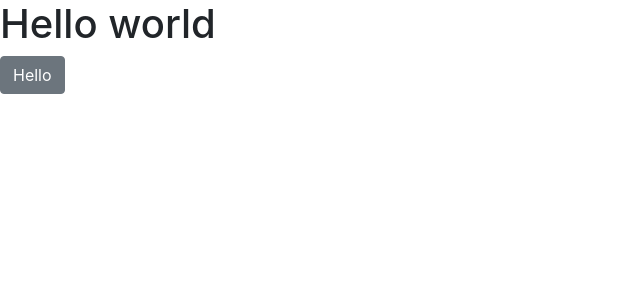
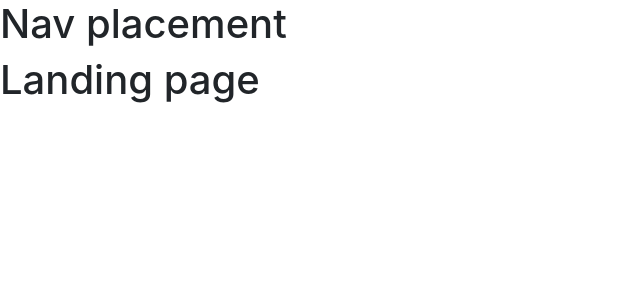
Before and after one commit to HuangStanley050/didactic-adventure, a React app: page / in a window 1280 px wide. Shown: the top 300 px of the page, without its empty margins (0-640 px from the left). Built offline with nearby package versions, Linux system fonts and the light colour scheme; the HTML template or start-up script is replaced by a standard one.

Commit message:
set up three routes for the app

```diff
--- a/package.json
+++ b/package.json
@@ -6,7 +6,7 @@
   "scripts": {
     "dev:build-server": "webpack --mode=development --config webpack.server.js --watch",
     "dev:build-client": "webpack --mode=development --config webpack.client.js --watch",
-    "dev:server": "nodemon --watch build --exec \"node build/bundle.js\"",
+    "dev:server": "nodemon --watch build --watch public --exec \"node build/bundle.js\"",
     "dev": "npm-run-all --parallel dev:* "
   },
   "keywords": [],
@@ -19,6 +19,8 @@
     "core-js": "^3.6.4",
     "express": "^4.17.1",
     "passport": "^0.4.1",
+    "passport-google-oauth20": "^2.0.0",
+    "passport-twitter": "^1.0.4",
     "react": "^16.12.0",
     "react-dom": "^16.12.0",
     "react-redux": "^7.2.0",
--- a/src/client/App.js
+++ b/src/client/App.js
@@ -1,13 +1,17 @@
 import React from "react";
 import { Button } from "reactstrap";
+import { renderRoutes } from "react-router-config";
 
-const App = () => {
+const App = ({ route }) => {
   return (
     <div>
-      <h1>Hello world</h1>
-      <Button>Hello</Button>
+      <h1>Nav placement</h1>
+
+      {renderRoutes(route.routes)}
     </div>
   );
 };
 
-export default App;
+export default {
+  component: App
+};
--- a/src/client/index.js
+++ b/src/client/index.js
@@ -4,12 +4,16 @@ import "bootstrap/dist/css/bootstrap.min.css";
 import "./index.css";
 import React from "react";
 import ReactDOM from "react-dom";
-import App from "./App";
-//import { BrowserRouter } from "react-router-dom";
+
+import { BrowserRouter } from "react-router-dom";
 //import { Provider } from "react-redux";
-//import { renderRoutes } from "react-router-config";
-//import Routes from "./Routes";
+import { renderRoutes } from "react-router-config";
+import Routes from "../shared/Routes";
 //import store from "./setupStore";
-const app = <App />;
+const app = (
+  <BrowserRouter>
+    <div>{renderRoutes(Routes)}</div>
+  </BrowserRouter>
+);
 
 ReactDOM.hydrate(app, document.getElementById("root"));
--- /dev/null
+++ b/src/client/pages/Anime.js
@@ -0,0 +1,9 @@
+import React from "react";
+
+const Anime = () => {
+  return <h1>Anime page</h1>;
+};
+
+export default {
+  component: Anime
+};
--- /dev/null
+++ b/src/client/pages/Auth.js
@@ -0,0 +1,9 @@
+import React from "react";
+
+const Auth = () => {
+  return <h1>Auth page</h1>;
+};
+
+export default {
+  component: Auth
+};
--- /dev/null
+++ b/src/client/pages/Landing.js
@@ -0,0 +1,9 @@
+import React from "react";
+
+const Landing = () => {
+  return <h1>Landing page</h1>;
+};
+
+export default {
+  component: Landing
+};
--- /dev/null
+++ b/src/shared/Routes.js
@@ -0,0 +1,20 @@
+import React from "react";
+import App from "../client/App";
+import Anime from "../client/pages/Anime";
+import Landing from "../client/pages/Landing";
+import Auth from "../client/pages/Auth";
+
+export default [
+  {
+    ...App,
+    routes: [
+      {
+        ...Landing,
+        path: "/",
+        exact: true
+      },
+      { ...Auth, path: "/auth" },
+      { ...Anime, path: "/anime" }
+    ]
+  }
+];
```
Also changed, not shown: src/server/renderer.js (+11 -11 lines), 1 other file (tests, documents, lock files or other folders).
